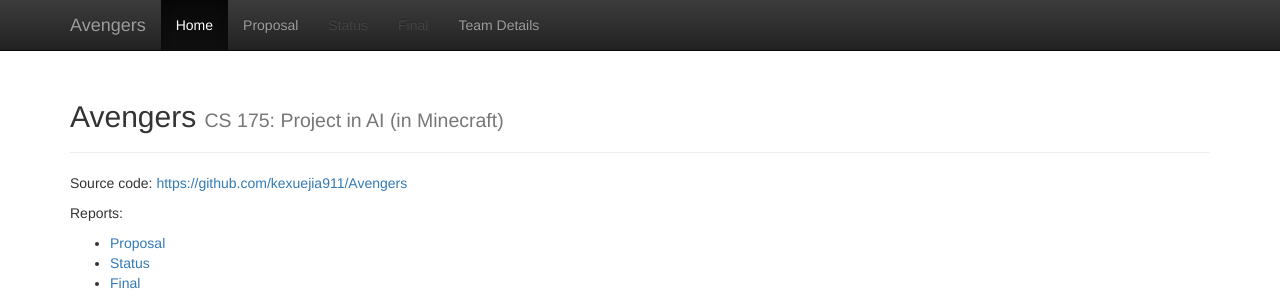
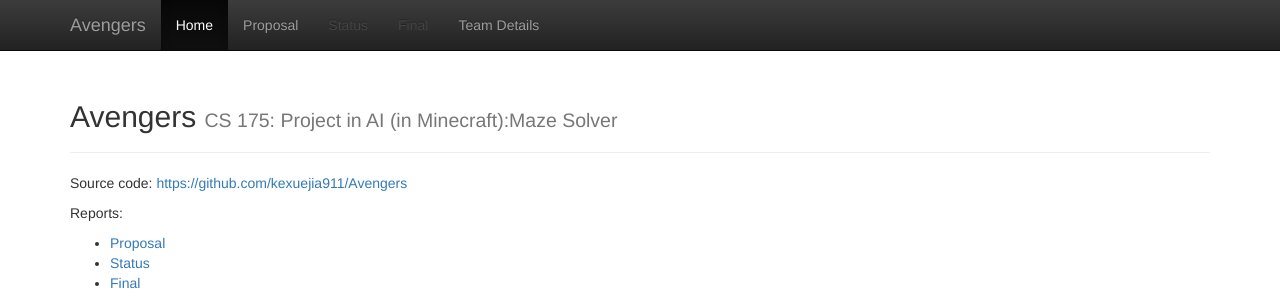
Before and after one commit to kexuejia911/Avengers, a Jekyll site: the page built from docs/index.md, in a window 1280 px wide. Shown: the top 302 px of the page. Built offline with Jekyll 4.4.1, drawn with Linux system fonts in a browser that asks for light colours.

Commit message:
Update _config.yml

```diff
--- a/docs/_config.yml
+++ b/docs/_config.yml
@@ -2,7 +2,7 @@
 # site.title
 
 title:    'Avengers'
-subtitle: 'CS 175: Project in AI (in Minecraft)'
+subtitle: 'CS 175: Project in AI (in Minecraft):Maze Solver'
 
 
 #########################
```
